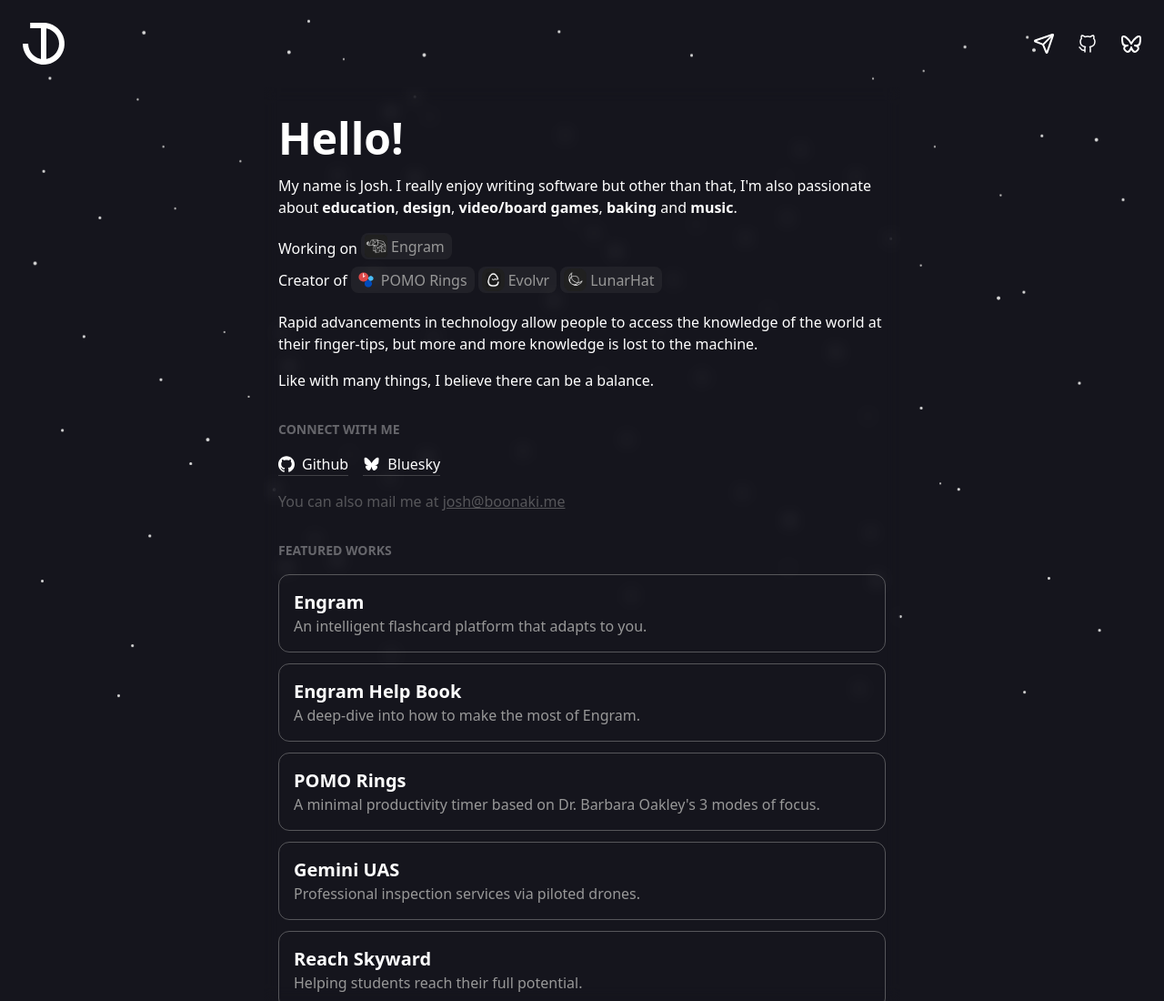
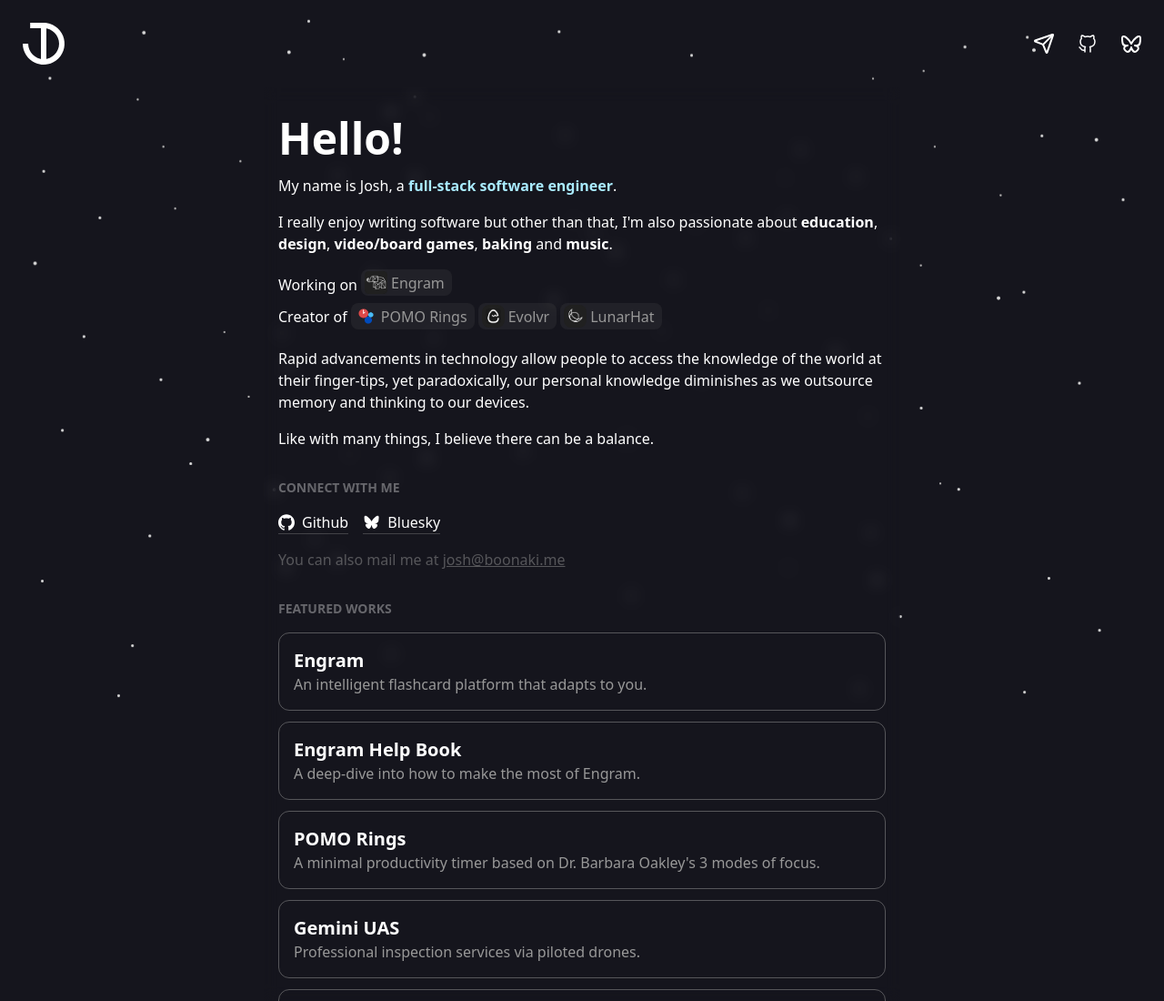
Before and after one commit to boonaki/portfolioV4, an Astro site: page / in a window 1280 px wide. Shown: the top 1100 px of the page at 91% size. Built offline with nearby package versions, Linux system fonts and the light colour scheme; Astro itself is replaced by a stand-in of ours.

Commit message:
statement change

```diff
--- a/src/components/Welcome.astro
+++ b/src/components/Welcome.astro
@@ -9,7 +9,8 @@
 <main class="space-y-8">
 	<section id="hero" class="space-y-4">
 		<Hello client:load />
-		<p class="">My name is Josh. I really enjoy writing software but other than that, I'm also passionate about <b>education</b>, <b>design</b>, <b>video/board games</b>, <b>baking</b> and <b>music</b>.</p>
+		<p class="">My name is Josh, a <b class="text-accent">full-stack software engineer</b>.</p>
+		<p>I really enjoy writing software but other than that, I'm also passionate about <b>education</b>, <b>design</b>, <b>video/board games</b>, <b>baking</b> and <b>music</b>.</p>
 		<div class="space-y-1">
 			<p class="flex items-center">Working on <a href="https://engramapp.com" class="badge ml-1 pr-2">
 				<img src={EngramIcon.src} class="h-[25px] w-[25px] mr-1">
@@ -31,7 +32,7 @@
 				</a>
 			</p>
 		</div>
-		<p>Rapid advancements in technology allow people to access the knowledge of the world at their finger-tips, but more and more knowledge is lost to the machine.</p>
+		<p>Rapid advancements in technology allow people to access the knowledge of the world at their finger-tips, yet paradoxically, our personal knowledge diminishes as we outsource memory and thinking to our devices.</p>
 		<p>Like with many things, I believe there can be a balance.</p>
 	</section>
 	<section>
@@ -45,15 +46,6 @@
 				<svg viewBox='0 0 24 24' display='inline-block' height='1.2em' width='1.2em' vertical-align='text-bottom' xmlns='http://www.w3.org/2000/svg' ><path fill='currentColor' d='M12 11.388c-.906-1.761-3.372-5.044-5.665-6.662c-2.197-1.55-3.034-1.283-3.583-1.033C2.116 3.978 2 4.955 2 5.528c0 .575.315 4.709.52 5.4c.68 2.28 3.094 3.05 5.32 2.803c-3.26.483-6.157 1.67-2.36 5.898c4.178 4.325 5.726-.927 6.52-3.59c.794 2.663 1.708 7.726 6.444 3.59c3.556-3.59.977-5.415-2.283-5.898c2.225.247 4.64-.523 5.319-2.803c.205-.69.52-4.825.52-5.399c0-.575-.116-1.55-.752-1.838c-.549-.248-1.386-.517-3.583 1.033c-2.293 1.621-4.76 4.904-5.665 6.664'/></svg>
 				<span>Bluesky</span>
 			</a>
-			<!-- <a href="https://discord.gg/Mc3gPcwEgf" class="flex items-center space-x-2 border-b w-fit border-muted/35 hover:border-accent mr-4">
-				<svg height="18" width="18" xmlns="http://www.w3.org/2000/svg" viewBox="0 0 127.14 96.36">
-					<path
-						fill="currentColor"
-						d="M107.7 8.07A105.15 105.15 0 0 0 81.47 0a72.06 72.06 0 0 0-3.36 6.83 97.68 97.68 0 0 0-29.11 0A72.37 72.37 0 0 0 45.64 0a105.89 105.89 0 0 0-26.25 8.09C2.79 32.65-1.71 56.6.54 80.21a105.73 105.73 0 0 0 32.17 16.15 77.7 77.7 0 0 0 6.89-11.11 68.42 68.42 0 0 1-10.85-5.18c.91-.66 1.8-1.34 2.66-2a75.57 75.57 0 0 0 64.32 0c.87.71 1.76 1.39 2.66 2a68.68 68.68 0 0 1-10.87 5.19 77 77 0 0 0 6.89 11.1 105.25 105.25 0 0 0 32.19-16.14c2.64-27.38-4.51-51.11-18.9-72.15ZM42.45 65.69C36.18 65.69 31 60 31 53s5-12.74 11.43-12.74S54 46 53.89 53s-5.05 12.69-11.44 12.69Zm42.24 0C78.41 65.69 73.25 60 73.25 53s5-12.74 11.44-12.74S96.23 46 96.12 53s-5.04 12.69-11.43 12.69Z"
-					></path>
-				</svg>
-				<span>Discord Server</span>
-			</a> -->
 		</div>
 		<p class="mt-4 text-muted/50">You can also mail me at <a class="underline" href="mailto:josh@boonaki.me">josh@boonaki.me</a></p>
 	</section>
@@ -63,26 +55,50 @@
 			<a href="https://engramapp.com" class="border-muted/50 rounded-xl border w-full block p-4 hover:bg-white/5 transition">
 				<h2 class="text-xl font-semibold">Engram</h2>
 				<p class="text-muted">An intelligent flashcard platform that adapts to you.</p>
+				<!-- <div class="flex w-full justify-end text-sm mt-2 text-white flex-wrap pl-4">
+					<span class="platform">Windows</span>
+					<span class="platform">macOS</span>
+					<span class="platform">iOS</span>
+					<span class="platform">iPad</span>
+					<span class="platform">Android</span>
+					<span class="platform">Linux</span>
+				</div> -->
 			</a>
 			<a href="https://help.engramapp.com" class="border-muted/50 block rounded-xl border w-full p-4 hover:bg-white/5 transition">
 				<h2 class="text-xl font-semibold">Engram Help Book</h2>
 				<p class="text-muted">A deep-dive into how to make the most of Engram.</p>
+				<!-- <div class="flex w-full justify-end text-sm mt-2 text-white flex-wrap">
+					<span class="platform">Web</span>
+				</div> -->
 			</a>
 			<a href="https://apps.apple.com/us/app/pomo-rings-focus/id6744337330" class="border-muted/50 block rounded-xl border w-full p-4 hover:bg-white/5 transition">
 				<h2 class="text-xl font-semibold">POMO Rings</h2>
 				<p class="text-muted">A minimal productivity timer based on Dr. Barbara Oakley's 3 modes of focus.</p>
+				<!-- <div class="flex w-full justify-end text-sm mt-2 text-white flex-wrap">
+					<span class="platform">iOS</span>
+					<span class="platform">iPad</span>
+				</div> -->
 			</a>
 			<a href="https://geminiuas.com" class="border-muted/50 block rounded-xl border w-full p-4 hover:bg-white/5 transition">
 				<h2 class="text-xl font-semibold">Gemini UAS</h2>
 				<p class="text-muted">Professional inspection services via piloted drones.</p>
+				<!-- <div class="flex w-full justify-end text-sm mt-2 text-white flex-wrap">
+					<span class="platform">Web</span>
+				</div> -->
 			</a>
 			<a href="https://reachskyward.com" class="border-muted/50 block rounded-xl border w-full p-4 hover:bg-white/5 transition">
 				<h2 class="text-xl font-semibold">Reach Skyward</h2>
 				<p class="text-muted">Helping students reach their full potential.</p>
+				<!-- <div class="flex w-full justify-end text-sm mt-2 text-white flex-wrap">
+					<span class="platform">Web</span>
+				</div> -->
 			</a>
 			<a href="https://squaretag.boonaki.me" class="border-muted/50 rounded-xl border w-full p-4 hover:bg-white/5 transition hidden md:block">
 				<h2 class="text-xl font-semibold">Square-tag</h2>
 				<p class="text-muted">Tag a timid square that has no interest in being touched.</p>
+				<!-- <div class="flex w-full justify-end text-sm mt-2 text-white flex-wrap">
+					<span class="platform">Web</span>
+				</div> -->
 			</a>
 			<!-- <div class="border-muted/50 rounded-xl border w-full p-4 hover:bg-white/5 transition">
 				<h2 class="text-xl font-semibold">Evolvr</h2>
--- a/src/styles/global.css
+++ b/src/styles/global.css
@@ -28,6 +28,9 @@
     a {
         @apply outline-none transition lg:hover:text-accent focus:text-accent;
     }
+    .platform {
+        @apply mr-1 px-2 py-1 bg-faint/50 rounded-lg mb-1;
+    }
     /* a:hover, a:focus {
         color: var(--color-accent);
     } */
```
